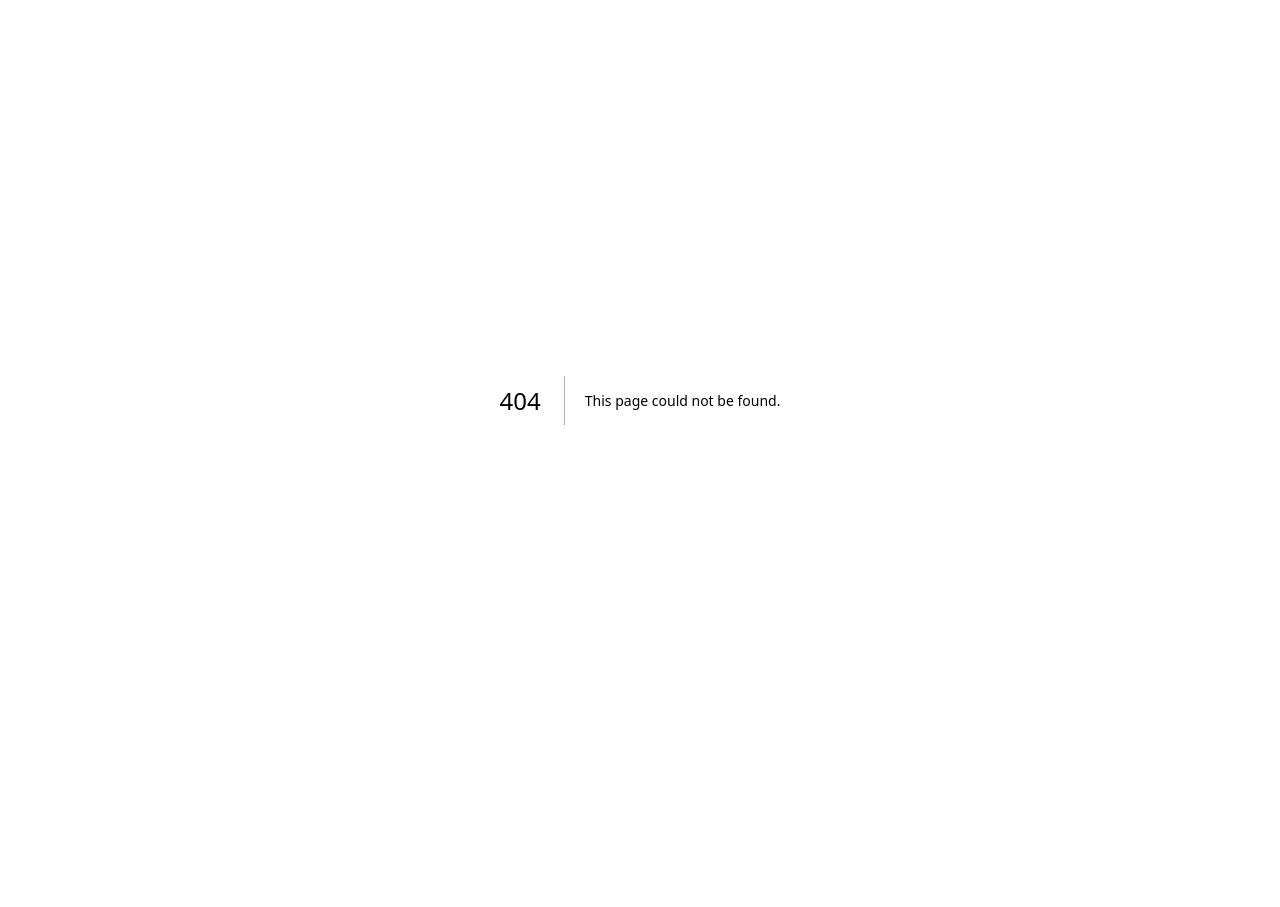
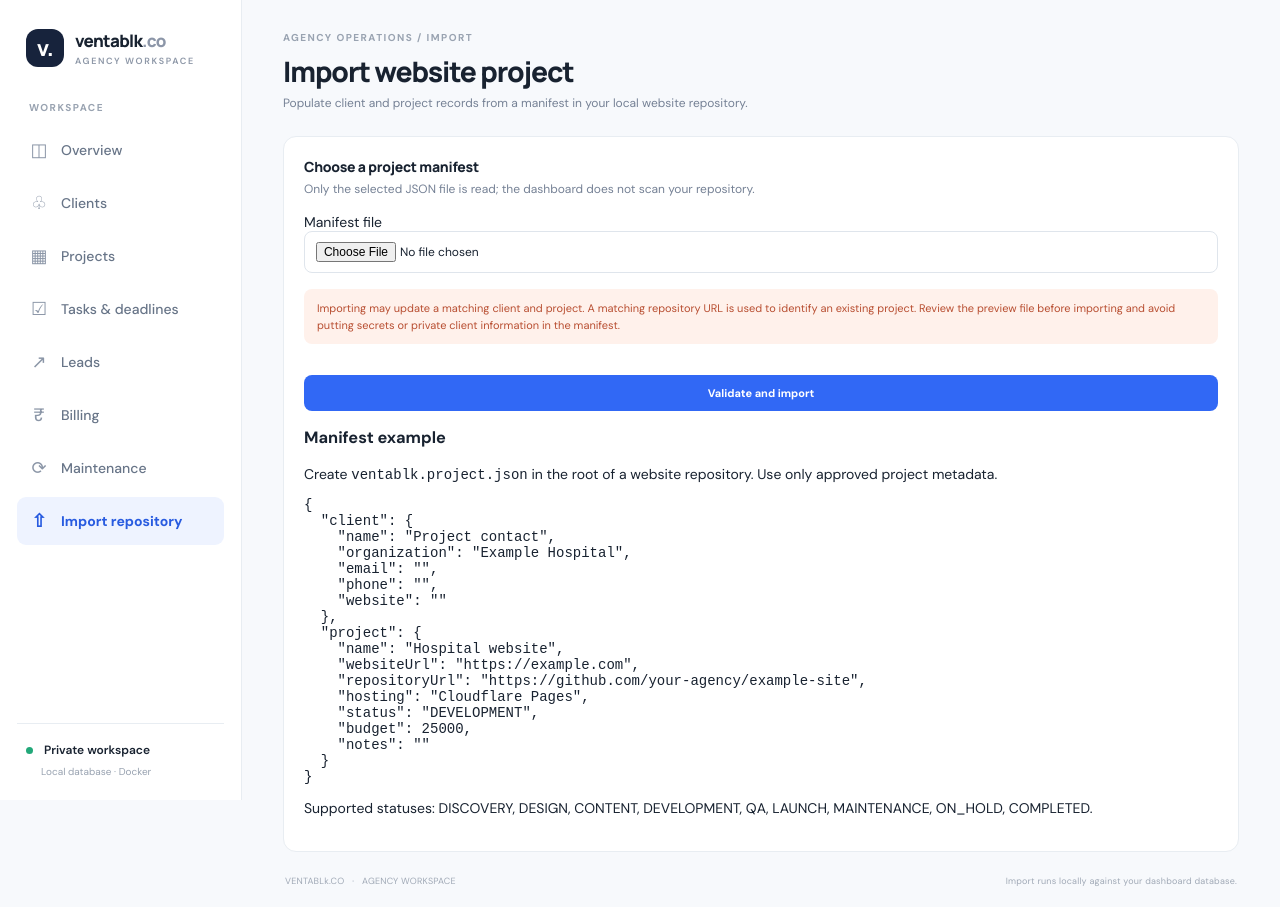
Before and after one commit to ventablkco-agency/ventablk-agency-os, a Next.js app in the folder dashboard/: page /import in a window 1280 px wide. Before the commit this address had no page. Before the commit the page ends 800 px from the top, so only its background shows below. Built offline with nearby package versions, Linux system fonts and the light colour scheme.

Commit message:
Add local website project manifest importer

```diff
--- /dev/null
+++ b/dashboard/app/import/page.tsx
@@ -0,0 +1,65 @@
+import Link from "next/link";
+import { importProjectManifest } from "./actions";
+
+export const dynamic = "force-dynamic";
+
+type SearchParams = Promise<{ error?: string; success?: string; client?: string; project?: string }>;
+
+const errors: Record<string, string> = {
+  "file-required": "Choose a JSON manifest file first.",
+  "file-too-large": "The manifest is too large. Keep it under 64 KB.",
+  "invalid-json": "This file is not valid JSON. Check its syntax and try again.",
+  "invalid-shape": "The manifest must be a JSON object.",
+  "missing-sections": "The manifest must contain both client and project objects.",
+  "client-name-required": "Add a client contact name or organization.",
+  "project-name-required": "Add a project name.",
+  "invalid-email": "The client email is not valid.",
+  "invalid-url": "Website and repository URLs must start with http:// or https://.",
+  "invalid-status": "The project status is not recognized.",
+  "invalid-budget": "Budget must be a non-negative whole number in rupees.",
+};
+
+export default async function ImportPage({ searchParams }: { searchParams: SearchParams }) {
+  const params = await searchParams;
+  return (
+    <main className="shell">
+      <aside className="sidebar">
+        <Link href="/" className="brand"><span className="brand-mark">v.</span><span>ventablk<span className="brand-muted">.co</span><small>AGENCY WORKSPACE</small></span></Link>
+        <div className="nav-label">WORKSPACE</div>
+        <nav>
+          <Link className="nav-item" href="/"><span>◫</span> Overview</Link>
+          <Link className="nav-item" href="/clients"><span>♧</span> Clients</Link>
+          <Link className="nav-item" href="/projects"><span>▦</span> Projects</Link>
+          <a className="nav-item" href="/#tasks"><span>☑</span> Tasks &amp; deadlines</a>
+          <a className="nav-item" href="/#leads"><span>↗</span> Leads</a>
+          <a className="nav-item" href="/#finance"><span>₹</span> Billing</a>
+          <a className="nav-item" href="/#maintenance"><span>⟳</span> Maintenance</a>
+          <Link className="nav-item active" href="/import" aria-current="page"><span>⇧</span> Import repository</Link>
+        </nav>
+        <div className="sidebar-bottom"><span className="status-dot" /> Private workspace <small>Local database · Docker</small></div>
+      </aside>
+      <section className="content">
+        <header className="page-header"><div><div className="eyebrow">AGENCY OPERATIONS / IMPORT</div><h1>Import website project</h1><p>Populate client and project records from a manifest in your local website repository.</p></div></header>
+        {params.success === "1" && <p className="notice success-notice" role="status">Import complete. Client: {params.client === "updated" ? "updated" : "created"}. Project: {params.project === "updated" ? "updated" : "created"}. Review both records before continuing.</p>}
+        {params.error && <p className="notice" role="alert">{errors[params.error] ?? "The import could not be completed. Check the file and try again."}</p>}
+        <section className="panel import-panel">
+          <div className="panel-heading"><div><h3>Choose a project manifest</h3><p>Only the selected JSON file is read; the dashboard does not scan your repository.</p></div></div>
+          <form action={importProjectManifest} className="client-form import-form">
+            <label className="file-picker">Manifest file
+              <input type="file" name="manifest" accept=".json,application/json" required />
+            </label>
+            <div className="notice">Importing may update a matching client and project. A matching repository URL is used to identify an existing project. Review the preview file before importing and avoid putting secrets or private client information in the manifest.</div>
+            <button type="submit" className="primary-button">Validate and import</button>
+          </form>
+          <div className="manifest-help">
+            <h3>Manifest example</h3>
+            <p>Create <code>ventablk.project.json</code> in the root of a website repository. Use only approved project metadata.</p>
+            <pre><code>{JSON.stringify({client:{name:"Project contact",organization:"Example Hospital",email:"",phone:"",website:""},project:{name:"Hospital website",websiteUrl:"https://example.com",repositoryUrl:"https://github.com/your-agency/example-site",hosting:"Cloudflare Pages",status:"DEVELOPMENT",budget:25000,notes:""}},null,2)}</code></pre>
+            <p className="muted-copy">Supported statuses: DISCOVERY, DESIGN, CONTENT, DEVELOPMENT, QA, LAUNCH, MAINTENANCE, ON_HOLD, COMPLETED.</p>
+          </div>
+        </section>
+        <footer><span>VENTABLk.CO <b>·</b> AGENCY WORKSPACE</span><span>Import runs locally against your dashboard database.</span></footer>
+      </section>
+    </main>
+  );
+}
```
